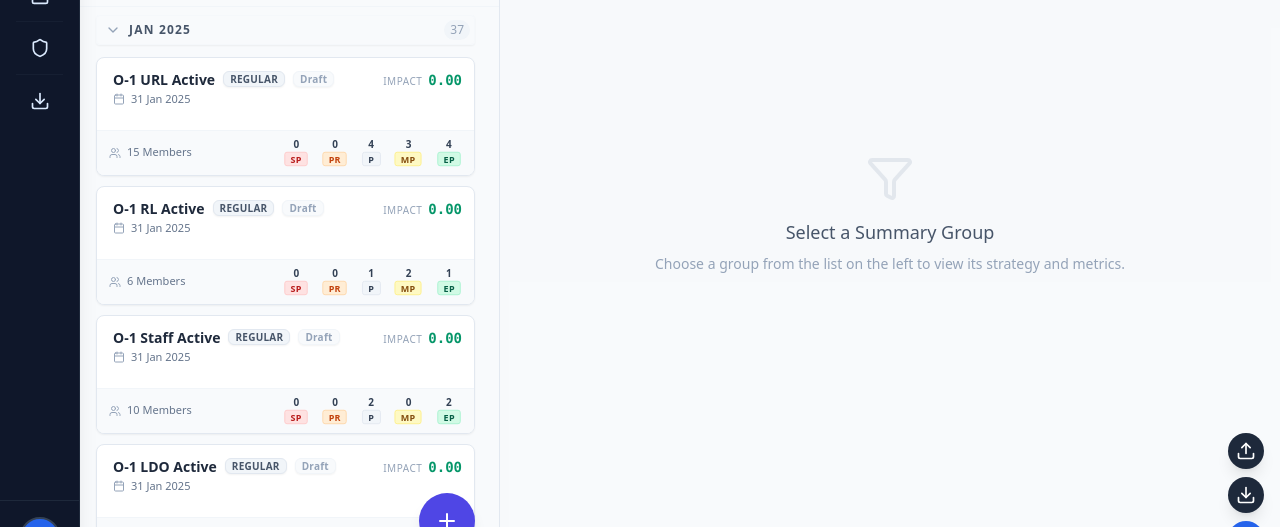
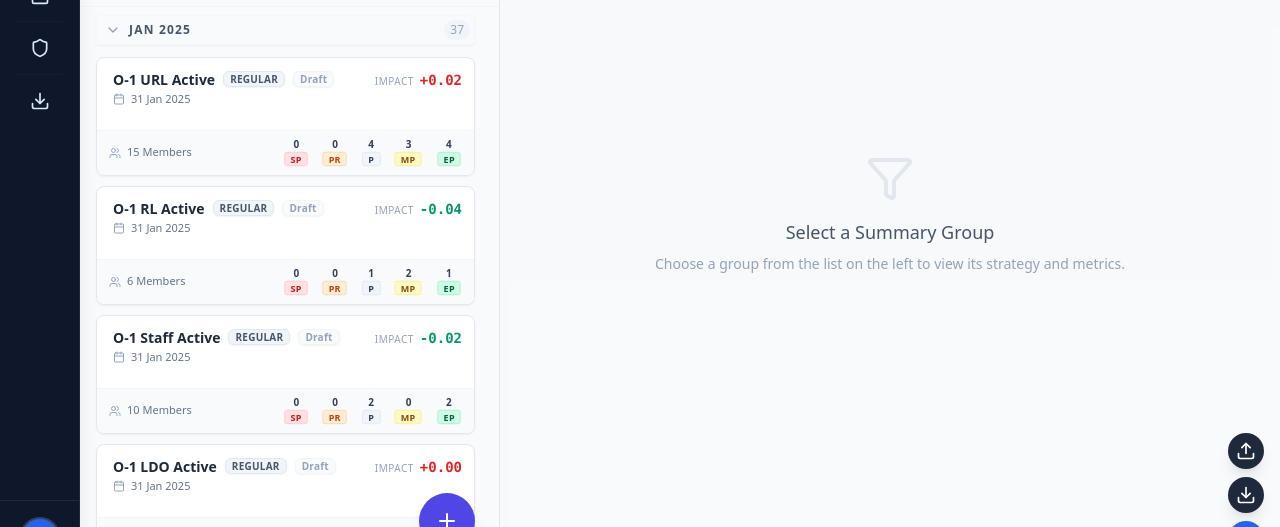
Before and after one commit to matthewcla/NAVFIT-Infinity, a React (Vite) app: page / in a window 1280 px wide. Shown: the part 227-754 px from the top of the page. Built offline with nearby package versions, Linux system fonts and the light colour scheme.

Commit message:
feat: Calculate RSCA impact for groups, update promotion recommendations via store, and auto-assign recommendations on MTA changes.

```diff
--- a/src/features/dashboard/components/MemberDetailSidebar.tsx
+++ b/src/features/dashboard/components/MemberDetailSidebar.tsx
@@ -40,10 +40,11 @@ interface MemberDetailSidebarProps {
 
     // New Props for Quota & Validation
     quotaContext?: {
-        distribution: { EP: number; MP: number; [key: string]: number };
+        distribution: { EP: number; MP: number;[key: string]: number };
         totalReports: number;
     };
     groupContext?: SummaryGroupContext;
+    groupId?: string; // Added for store actions
     isRankingMode?: boolean;
 }
 
@@ -59,6 +60,7 @@ export function MemberDetailSidebar({
     rankContext,
     quotaContext,
     groupContext,
+    groupId,
     isRankingMode = false
 }: MemberDetailSidebarProps) {
 
@@ -359,8 +361,8 @@ export function MemberDetailSidebar({
                 <div className="flex items-center gap-4">
                     <button
                         onClick={() => {
-                            if (currentReport && groupContext?.groupId) {
-                                toggleReportLock(groupContext.groupId, currentReport.id);
+                            if (currentReport && groupId) {
+                                toggleReportLock(groupId, currentReport.id);
                             }
                         }}
                         className={cn(
--- a/src/features/strategy/components/ActiveCyclesList.tsx
+++ b/src/features/strategy/components/ActiveCyclesList.tsx
@@ -1,5 +1,6 @@
 import { useState, useMemo } from 'react';
 import { useNavfitStore } from '@/store/useNavfitStore';
+import { getCompetitiveGroupStats } from '@/features/strategy/logic/rsca';
 import type { SummaryGroup } from '@/types';
 import { StrategyGroupCard } from './StrategyGroupCard';
 import { ChevronRight, Filter, Plus } from 'lucide-react';
@@ -14,8 +15,43 @@ interface ActiveCyclesListProps {
 }
 
 export function ActiveCyclesList({ groups, onSelect, selectedGroupId, onAddClick }: ActiveCyclesListProps) {
-    const { setDraggingItemType, deleteSummaryGroup, deleteReport, draggingItemType, cycleSort } = useNavfitStore();
+    const { setDraggingItemType, deleteSummaryGroup, deleteReport, draggingItemType, cycleSort, summaryGroups } = useNavfitStore();
     const [collapsedGroups, setCollapsedGroups] = useState<Record<string, boolean>>({});
+
+    // Helper: RSCA Impact Calculation
+    const calculateImpact = (group: SummaryGroup) => {
+        const rank = group.paygrade || (group.competitiveGroupKey ? group.competitiveGroupKey.split(' ')[0] : null);
+        if (!rank) return 0.00;
+
+        // Baseline: All *other* groups for this rank
+        const stats = getCompetitiveGroupStats(summaryGroups, rank, group.id);
+        const baselineAvg = stats.average;
+
+        // This Group Stats
+        let groupTotal = 0;
+        let groupCount = 0;
+        group.reports.forEach(r => {
+            const mta = r.traitAverage || 0;
+            if (mta > 0) {
+                groupTotal += mta;
+                groupCount++;
+            }
+        });
+
+        if (groupCount === 0) return 0.00;
+
+        // Projected Cumulative if this group is added
+        const newTotal = stats.totalScore + groupTotal;
+        const newCount = stats.count + groupCount;
+
+        // If baseline is 0 (first group), the impact is effectively the distance from "neutral" or 0,
+        // but typically we show 0 impact if it defines the average or just show deviation from 3.0?
+        // Let's stick to 0.00 if it's the only group.
+        if (stats.count === 0) return 0.00;
+
+        const newAvg = newTotal / newCount;
+        return newAvg - baselineAvg;
+    };
 
     // Grouping Logic Dynamic
     const groupedMap = useMemo(() => {
@@ -136,7 +172,7 @@ export function ActiveCyclesList({ groups, onSelect, selectedGroupId, onAddClick
                                         !isCollapsed && (
                                             <div className="grid gap-2.5">
                                                 {subGroups.map(group => {
-                                                    const rscaImpact = 0.00;
+                                                    const rscaImpact = calculateImpact(group);
                                                     const memberCount = group.reports.length;
                                                     const now = new Date();
                                                     const endDate = new Date(group.periodEndDate);
--- a/src/features/strategy/components/CycleContextPanel.tsx
+++ b/src/features/strategy/components/CycleContextPanel.tsx
@@ -437,12 +437,12 @@ export function CycleContextPanel({ group, onOpenWorkspace }: CycleContextPanelP
                         })()}
                         currentReport={activeGroup.reports.find(r => r.memberId === selectedMemberId)}
 
-                        // Pass Quota Context
                         quotaContext={{
                             distribution,
                             totalReports
                         }}
                         groupContext={domainContext}
+                        groupId={activeGroup.id}
                         isRankingMode={isRankingMode}
 
                         // Pass Rank Context
@@ -481,8 +481,13 @@ export function CycleContextPanel({ group, onOpenWorkspace }: CycleContextPanelP
                             }
                         }}
                         onUpdatePromRec={(id, rec) => {
-                            // TODO: Integrate with store action
-                            console.log('Update PromRec:', id, rec);
+                            const report = activeGroup.reports.find(r => r.memberId === id);
+                            if (report) {
+                                // Manual Update: Call updateReport (Method 2)
+                                // This action includes quota validation but does not FORCE auto-assignment of others
+                                // preserving the "Manual" nature of this specific interaction.
+                                useNavfitStore.getState().updateReport(activeGroup.id, report.id, { promotionRecommendation: rec });
+                            }
                         }}
                         onNavigatePrev={() => {
                             const idx = rankedMembers.findIndex(m => m.id === selectedMemberId);
--- a/src/store/useNavfitStore.ts
+++ b/src/store/useNavfitStore.ts
@@ -473,13 +473,18 @@ export const useNavfitStore = create<NavfitStore>((set) => ({
             const group = state.summaryGroups[groupIndex];
 
             // 1. Update the value
+            // We also update IsLocked to true because a manual MTA change implies an override/projection
             const updatedReports = group.reports.map(r => r.id === reportId ? { ...r, traitAverage: value, isLocked: true } : r);
 
             // 2. Strict Sort by MTA (Descending)
             updatedReports.sort((a, b) => b.traitAverage - a.traitAverage);
 
+            // 3. Auto-Assign Recommendations based on Rank
+            // This ensures that if the rank order changes due to MTA change, the recommendations update (Automatic Method)
+            const finalReports = assignRecommendationsByRank(updatedReports, group);
+
             const newSummaryGroups = [...state.summaryGroups];
-            newSummaryGroups[groupIndex] = { ...group, reports: updatedReports };
+            newSummaryGroups[groupIndex] = { ...group, reports: finalReports };
 
             return {
                 projections: {
```
Lines whose indentation alone changed are shown as unchanged.
